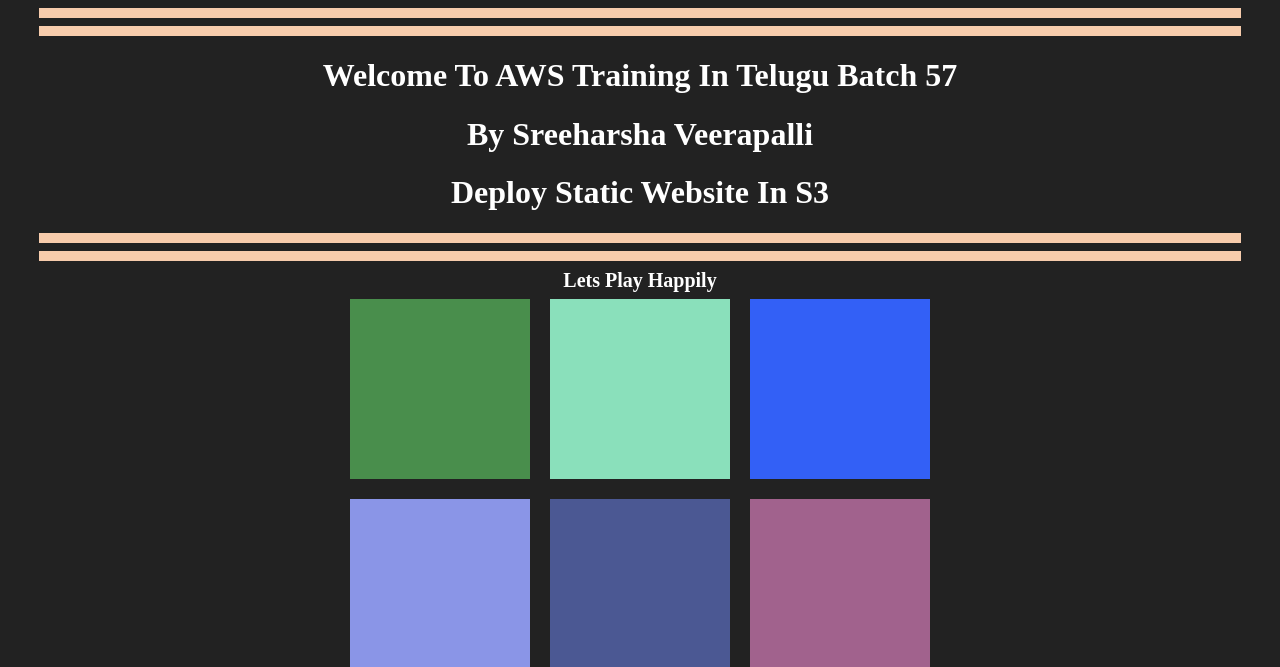
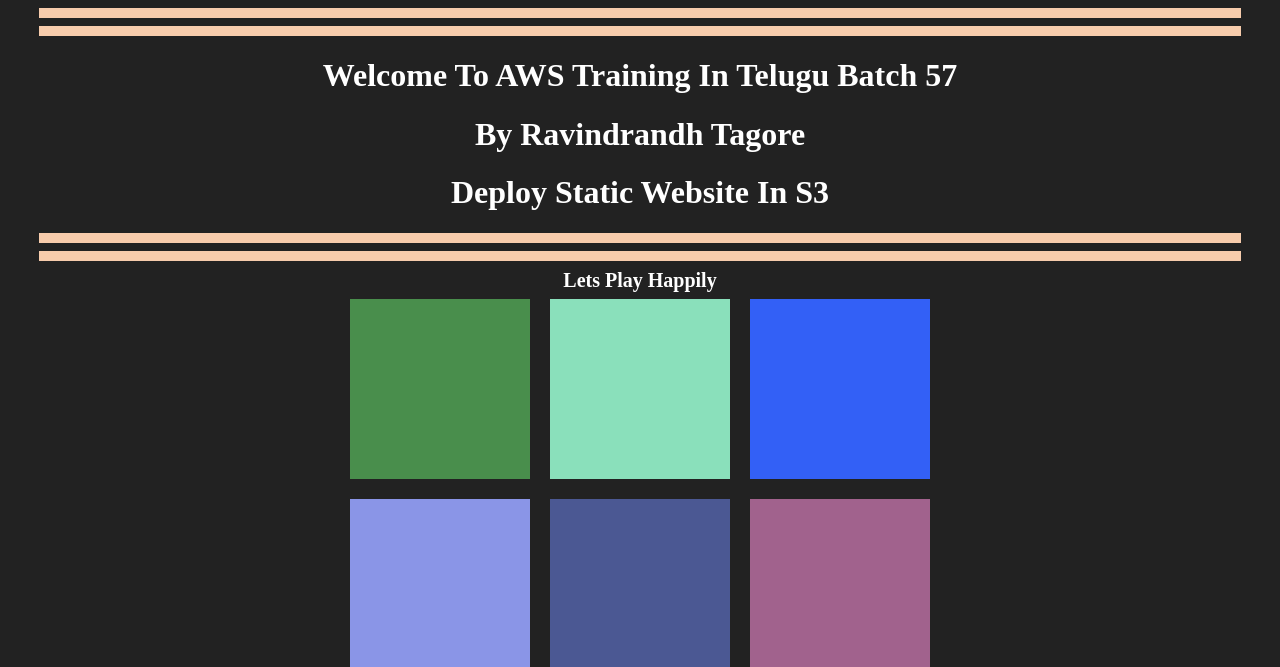
Before and after one commit to RavindranadhTagore/dockertest1, a plain HTML site: page index.html in a window 1280 px wide. Shown: the top 667 px of the page. Drawn offline with Linux system fonts and the light colour scheme.

Commit message:
Update index.html

```diff
--- a/index.html
+++ b/index.html
@@ -12,7 +12,7 @@
 <hr size="10px" noshade  align=center width="1200px" color="#F7CCAC">
 	<hr size="10px" noshade  align=center width="1200px" color="#F7CCAC">
 	<h1>Welcome To AWS Training In Telugu Batch 57</h1>
-	<h1>By Sreeharsha Veerapalli</h1>
+	<h1>By Ravindrandh Tagore</h1>
 	<h1>Deploy Static Website In S3</h1>
 <hr size="10px" noshade  align=center width="1200px" color="#F7CCAC">
 <hr size="10px" noshade  align=center width="1200px" color="#F7CCAC">
```
